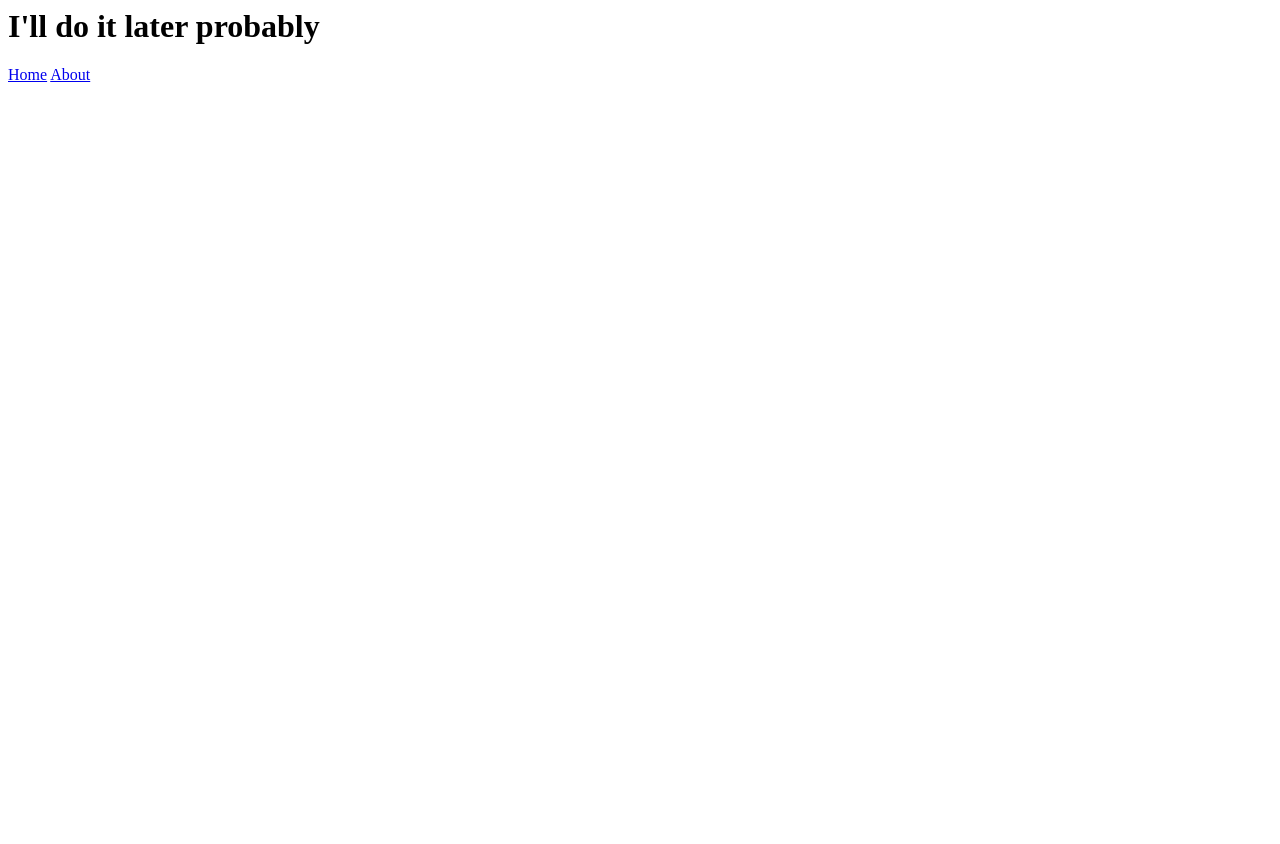
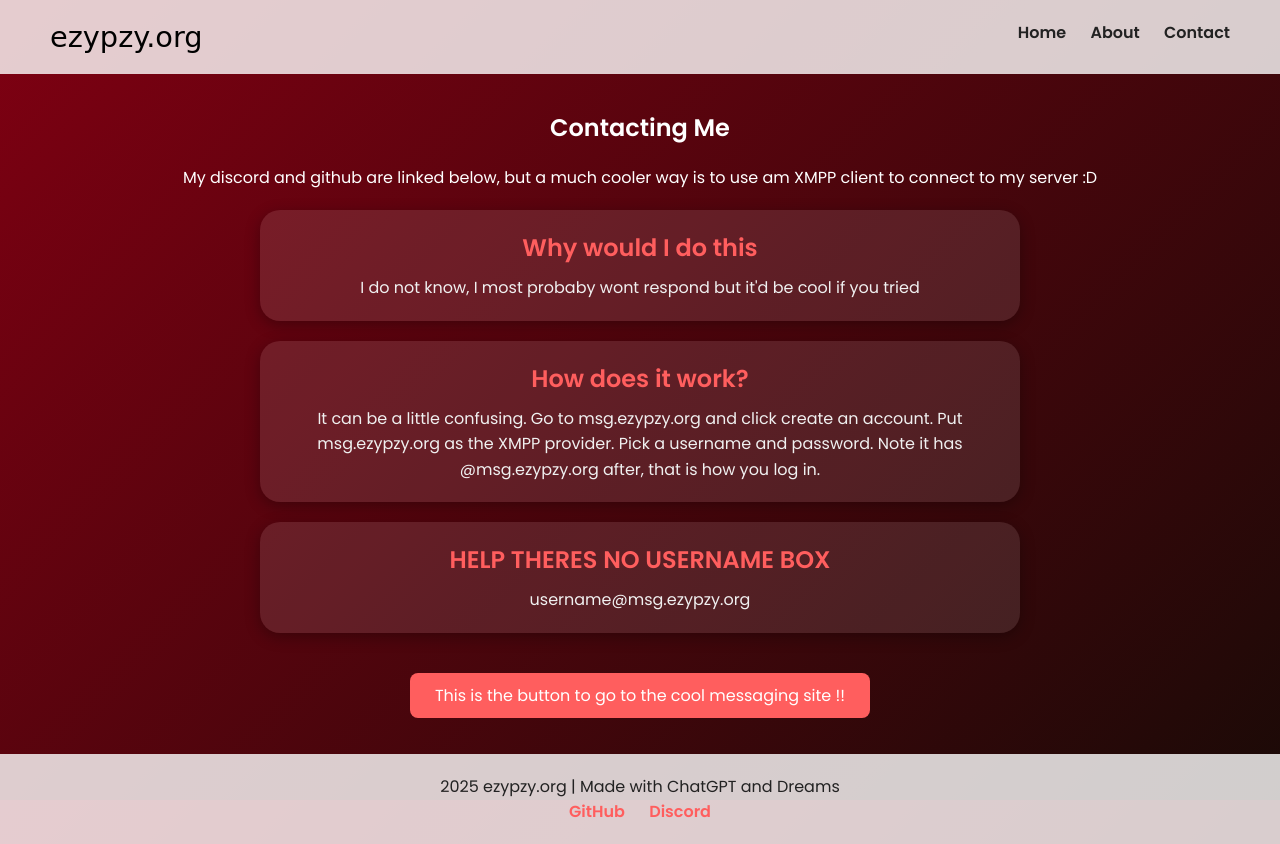
Before and after one commit to EzyPzyAsh/EzyPzy.org, a plain HTML site: page contact.html in a window 1280 px wide. Before the commit the page ends 800 px from the top, so only its background shows below. Drawn offline with Linux system fonts and the light colour scheme.

Commit message:
Contact page and fixed home page button

```diff
--- a/contact.html
+++ b/contact.html
@@ -1,3 +1,57 @@
-<h1>I'll do it later probably</h1>
-<a href="index.html">Home</a>
-<a href="about.html">About</a>
+<!DOCTYPE html>
+<html lang="en">
+<head>
+  <meta charset="UTF-8">
+  <meta name="viewport" content="width=device-width, initial-scale=1.0">
+  <title>Contact | ezypzy.org</title>
+  <link href="https://fonts.googleapis.com/css2?family=Fredoka+One&family=Poppins:wght@400;600&display=swap" rel="stylesheet">
+  <link rel="stylesheet" href="stylesheet.css">
+</head>
+<body>
+  <div class="flutter-container"></div>
+
+  <header>
+    <div class="logo">ezypzy.org</div>
+    <nav>
+      <a href="index.html">Home</a>
+      <a href="about.html">About</a>
+      <a href="contact.html">Contact</a>
+    </nav>
+  </header>
+
+  <main>
+    <section class="hero about-hero">
+      <h1>Contacting Me</h1>
+      <p>My discord and github are linked below, but a much cooler way is to use am XMPP client to connect to my server :D</p>
+<div class="content-box">
+    <h2>Why would I do this</h2>
+    <p>I do not know, I most probaby wont respond but it'd be cool if you tried</p>
+  </div>
+
+  <div class="content-box">
+    <h2>How does it work?</h2>
+    <p>It can be a little confusing. Go to <a href="https://msg.ezypzy.org">msg.ezypzy.org</a> and click create an account. Put msg.ezypzy.org as the XMPP provider. Pick a username and password. Note it has @msg.ezypzy.org after, that is how you log in.</p>
+  </div>
+
+  <div class="content-box">
+    <h2>HELP THERES NO USERNAME BOX</h2>
+    <p>username@msg.ezypzy.org</p>
+  </div>
+
+      <a href="https://msg.ezypzy.org" class="btn">This is the button to go to the cool messaging site !!</a>
+
+
+    </section>
+  </main>
+
+  <footer>
+    <p>2025 ezypzy.org | Made with ChatGPT and Dreams</p>
+    <div class="socials">
+      <a href="https://github.com/ezypzyash/ezypzy.org">GitHub</a>
+      <a href="https://discordapp.com/users/878188432172658698">Discord</a>
+    </div>
+  </footer>
+
+  <script src="script.js"></script>
+</body>
+</html>
```
Also changed, not shown: index.html (+1 -1 lines).
